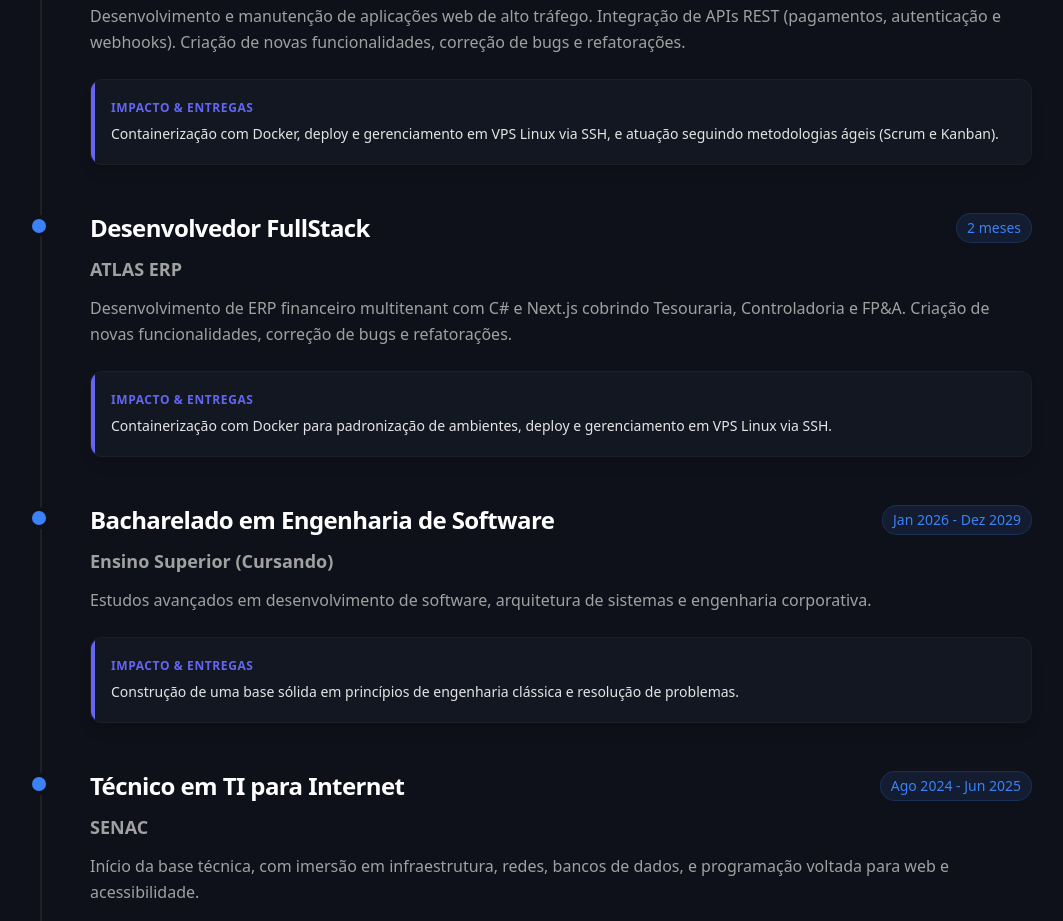
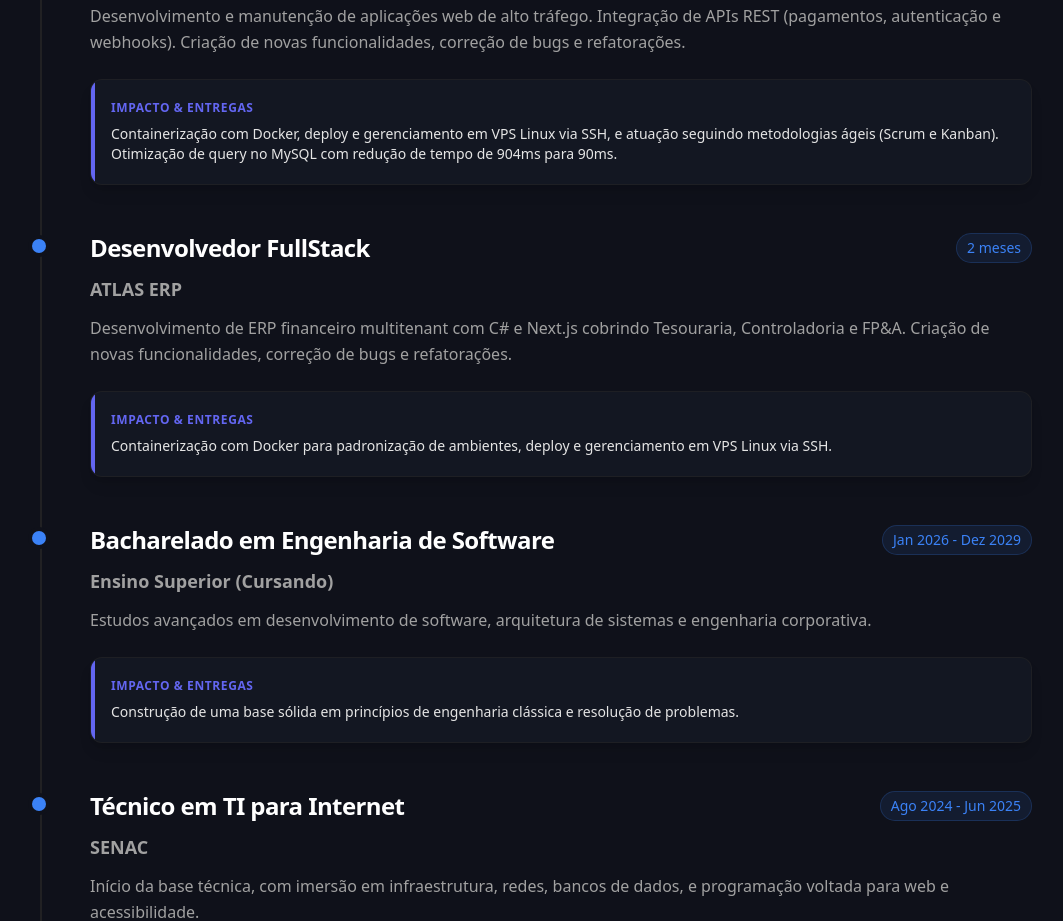
Before and after one commit to lucasgabdsant0s/portfolio, a Next.js app: page / in a window 1280 px wide. Shown: the part 5100-6021 px from the top of the page, without its empty margins (104-1167 px from the left). Built offline with nearby package versions, Linux system fonts and the light colour scheme.

Commit message:
update dictionaries

```diff
--- a/src/i18n/dictionaries.ts
+++ b/src/i18n/dictionaries.ts
@@ -59,7 +59,7 @@ export const dict = {
           company: "Empresa Privada",
           period: "1 ano e 5 meses",
           description: "Desenvolvimento e manutenção de aplicações web de alto tráfego. Integração de APIs REST (pagamentos, autenticação e webhooks). Criação de novas funcionalidades, correção de bugs e refatorações.",
-          impact: "Containerização com Docker, deploy e gerenciamento em VPS Linux via SSH, e atuação seguindo metodologias ágeis (Scrum e Kanban)."
+          impact: "Containerização com Docker, deploy e gerenciamento em VPS Linux via SSH, e atuação seguindo metodologias ágeis (Scrum e Kanban). Otimização de query no MySQL com redução de tempo de 904ms para 90ms."
         },
         {
           role: "Desenvolvedor FullStack",
@@ -188,7 +188,7 @@ export const dict = {
           company: "Private Company",
           period: "1 year and 5 months",
           description: "Development and maintenance of high-traffic web applications. Integration of REST APIs including payments, authentication, and webhooks. Created new features, bug fixes, and code refactorings.",
-          impact: "Application containerization with Docker, deployment and management on Linux VPS via SSH, and work under agile methodologies (Scrum and Kanban)."
+          impact: "Application containerization with Docker, deployment and management on Linux VPS via SSH, and work under agile methodologies (Scrum and Kanban). MySQL query optimization reducing response time from 904ms to 90ms."
         },
         {
           role: "Mid-Level Developer",
```
